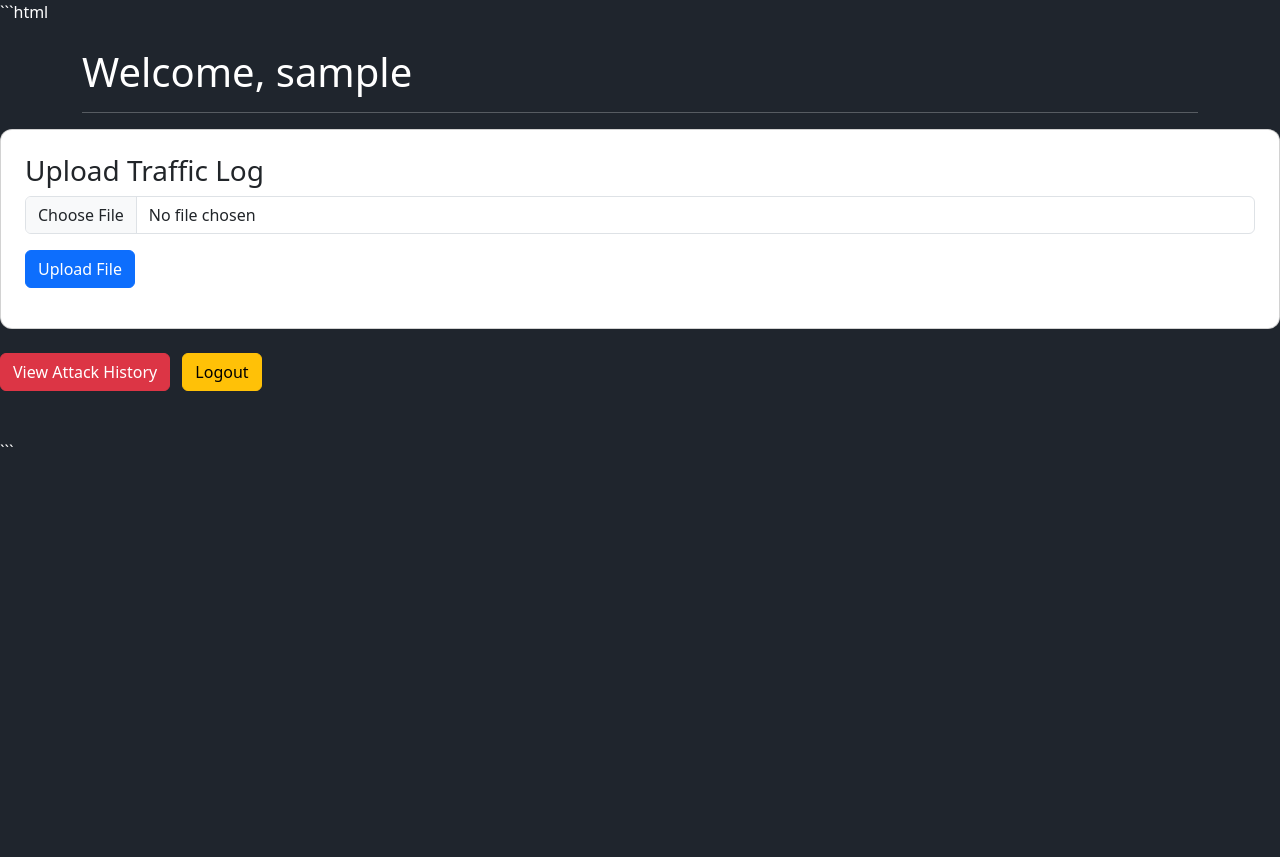
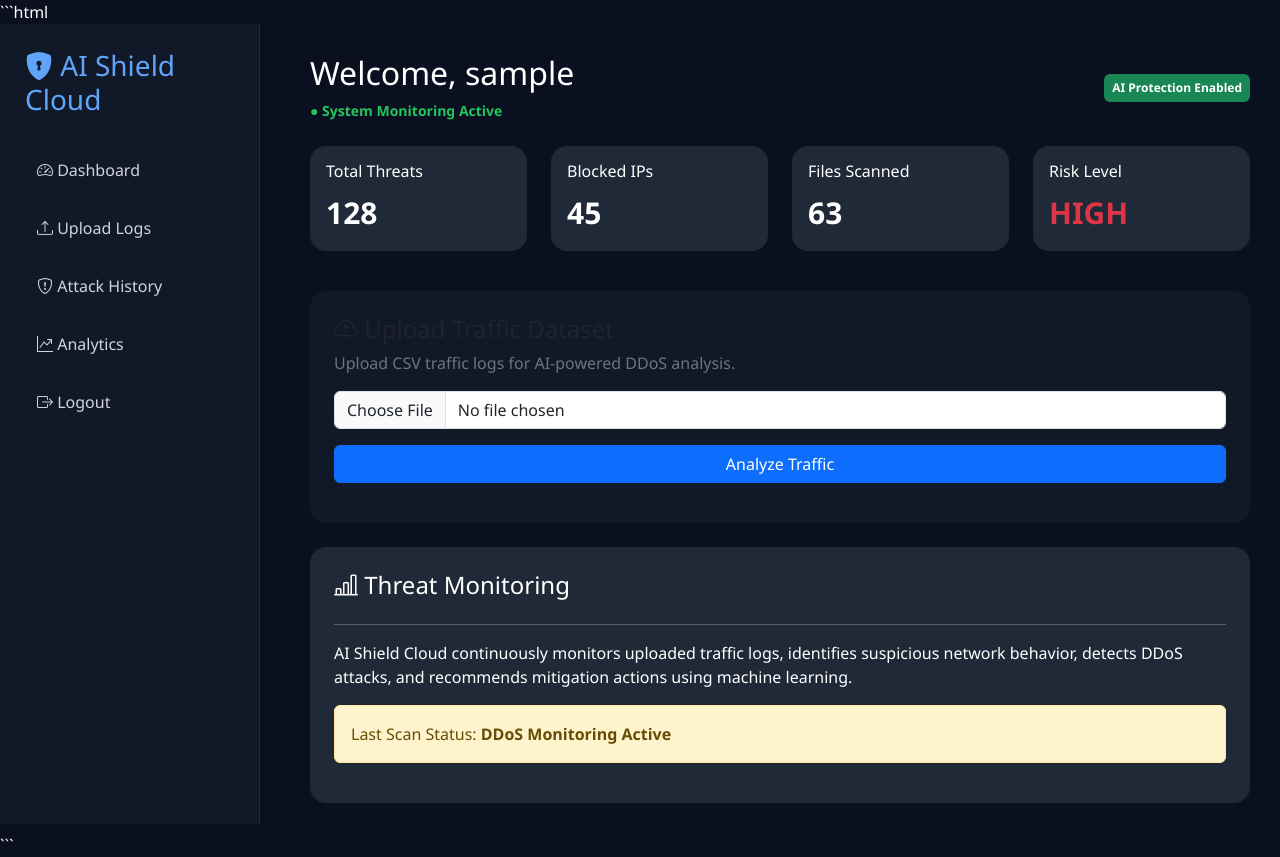
Before and after one commit to 192511178/AI_Shield_Cloud, a Flask app: page /dashboard in a window 1280 px wide. Before the commit the page ends 447 px from the top, so only its background shows below. Run offline with Flask 3, Linux system fonts and the light colour scheme; the visitor is signed in with stand-in values (Sample User, id 1); data that the repository does not hold is empty; parts of the project's set-up code (start-up, migrations or seed data) failed here and were passed over; some libraries are stand-ins or nearby versions.

Commit message:
Updated dashboard UI

````diff
--- a/templates/dashboard.html
+++ b/templates/dashboard.html
@@ -1,49 +1,197 @@
 ```html
 <!DOCTYPE html>
 <html lang="en">
-
 <head>
     <meta charset="UTF-8">
     <meta name="viewport" content="width=device-width, initial-scale=1.0">
-    <title>AI Shield Cloud Dashboard</title>
+    <title>AI Shield Cloud</title>
 
     <link href="https://cdn.jsdelivr.net/npm/bootstrap@5.3.3/dist/css/bootstrap.min.css" rel="stylesheet">
 
+    <link rel="stylesheet"
+    href="https://cdn.jsdelivr.net/npm/bootstrap-icons@1.11.3/font/bootstrap-icons.min.css">
+
     <style>
-        body {
-            background: #1f252d;
-            color: white;
+        body{
+            background:#0b1020;
+            color:white;
+            font-family:'Segoe UI',sans-serif;
         }
 
-        .card-stat {
-            border: none;
-            border-radius: 12px;
+        .sidebar{
+            position:fixed;
+            width:260px;
+            height:100vh;
+            background:#111827;
+            padding:25px;
+            border-right:1px solid #1f2937;
         }
 
-        .upload-card {
-            border-radius: 12px;
+        .sidebar h3{
+            color:#60a5fa;
+            margin-bottom:30px;
+        }
+
+        .sidebar a{
+            display:block;
+            color:#d1d5db;
+            text-decoration:none;
+            padding:12px;
+            border-radius:10px;
+            margin-bottom:10px;
+        }
+
+        .sidebar a:hover{
+            background:#1f2937;
+            color:white;
+        }
+
+        .main{
+            margin-left:280px;
+            padding:30px;
+        }
+
+        .topbar{
+            display:flex;
+            justify-content:space-between;
+            align-items:center;
+            margin-bottom:25px;
+        }
+
+        .card-dark{
+            background:#1f2937;
+            border:none;
+            border-radius:16px;
+            color:white;
+        }
+
+        .stat-number{
+            font-size:30px;
+            font-weight:bold;
+        }
+
+        .upload-card{
+            background:#111827;
+            border:none;
+            border-radius:16px;
+        }
+
+        .upload-btn{
+            width:100%;
+        }
+
+        .status-online{
+            color:#22c55e;
+            font-weight:bold;
         }
     </style>
 </head>
 
 <body>
 
-<div class="container mt-4">
+<!-- Sidebar -->
 
-    <h1>Welcome, {{ user }}</h1>
+<div class="sidebar">
 
-    <hr>
+    <h3>
+        <i class="bi bi-shield-lock-fill"></i>
+        AI Shield Cloud
+    </h3>
 
-    <!-- Statistics Cards -->
+    <a href="/dashboard">
+        <i class="bi bi-speedometer2"></i>
+        Dashboard
+    </a>
 
+    <a href="#">
+        <i class="bi bi-upload"></i>
+        Upload Logs
+    </a>
+
+    <a href="/attack_history">
+        <i class="bi bi-shield-exclamation"></i>
+        Attack History
+    </a>
+
+    <a href="#">
+        <i class="bi bi-graph-up-arrow"></i>
+        Analytics
+    </a>
+
+    <a href="/logout">
+        <i class="bi bi-box-arrow-right"></i>
+        Logout
+    </a>
+
+</div>
+
+<!-- Main Content -->
+
+<div class="main">
+
+    <div class="topbar">
+        <div>
+            <h2>Welcome, {{ user }}</h2>
+            <small class="status-online">
+                ● System Monitoring Active
+            </small>
+        </div>
+
+        <div>
+            <span class="badge bg-success p-2">
+                AI Protection Enabled
+            </span>
+        </div>
+    </div>
+
+    <!-- Stats -->
+
+    <div class="row mb-4">
+
+        <div class="col-md-3 mb-3">
+            <div class="card card-dark p-3">
+                <h6>Total Threats</h6>
+                <div class="stat-number">128</div>
+            </div>
+        </div>
+
+        <div class="col-md-3 mb-3">
+            <div class="card card-dark p-3">
+                <h6>Blocked IPs</h6>
+                <div class="stat-number">45</div>
+            </div>
+        </div>
+
+        <div class="col-md-3 mb-3">
+            <div class="card card-dark p-3">
+                <h6>Files Scanned</h6>
+                <div class="stat-number">63</div>
+            </div>
+        </div>
+
+        <div class="col-md-3 mb-3">
+            <div class="card card-dark p-3">
+                <h6>Risk Level</h6>
+                <div class="stat-number text-danger">
+                    HIGH
+                </div>
+            </div>
+        </div>
 
     </div>
 
-    <!-- Upload Section -->
+    <!-- Upload Card -->
 
-    <div class="card upload-card p-4 text-dark mb-4">
+    <div class="card upload-card p-4 mb-4">
 
-        <h3>Upload Traffic Log</h3>
+        <h4>
+            <i class="bi bi-cloud-arrow-up"></i>
+            Upload Traffic Dataset
+        </h4>
+
+        <p class="text-secondary">
+            Upload CSV traffic logs for AI-powered DDoS analysis.
+        </p>
 
         <form action="/upload" method="POST" enctype="multipart/form-data">
 
@@ -54,25 +202,35 @@
                 accept=".csv"
                 required>
 
-            <button class="btn btn-primary">
-                Upload File
+            <button class="btn btn-primary upload-btn">
+                Analyze Traffic
             </button>
 
         </form>
 
     </div>
 
-    <!-- Action Buttons -->
+    <!-- Threat Activity -->
 
-    <div class="mb-5">
+    <div class="card card-dark p-4">
 
-        <a href="/attack_history" class="btn btn-danger me-2">
-            View Attack History
-        </a>
+        <h4>
+            <i class="bi bi-bar-chart-line"></i>
+            Threat Monitoring
+        </h4>
 
-        <a href="/logout" class="btn btn-warning">
-            Logout
-        </a>
+        <hr>
+
+        <p>
+            AI Shield Cloud continuously monitors uploaded traffic logs,
+            identifies suspicious network behavior, detects DDoS attacks,
+            and recommends mitigation actions using machine learning.
+        </p>
+
+        <div class="alert alert-warning">
+            Last Scan Status:
+            <strong>DDoS Monitoring Active</strong>
+        </div>
 
     </div>
 
````
